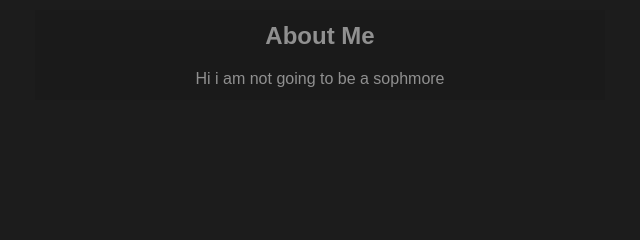
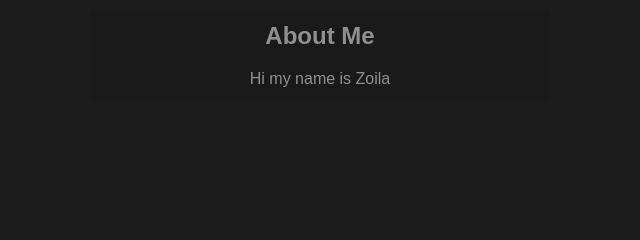
Before and after one commit to Zoila07/Zoila07.github.io, a plain HTML site: page index.html in a window 1280 px wide. Shown: the part 220-460 px from the top of the page, 320-960 px from the left. Drawn offline with Linux system fonts and the light colour scheme.

Commit message:
Update index.html

```diff
--- a/index.html
+++ b/index.html
@@ -43,7 +43,7 @@
             <!-- Change the <p> tag to your personal about me section. -->
             <h1>About Me</h1>
             <p>
-                Hi i am not going to be a sophmore
+                Hi my name is Zoila
             </p>
           </div>
         </div>
```
